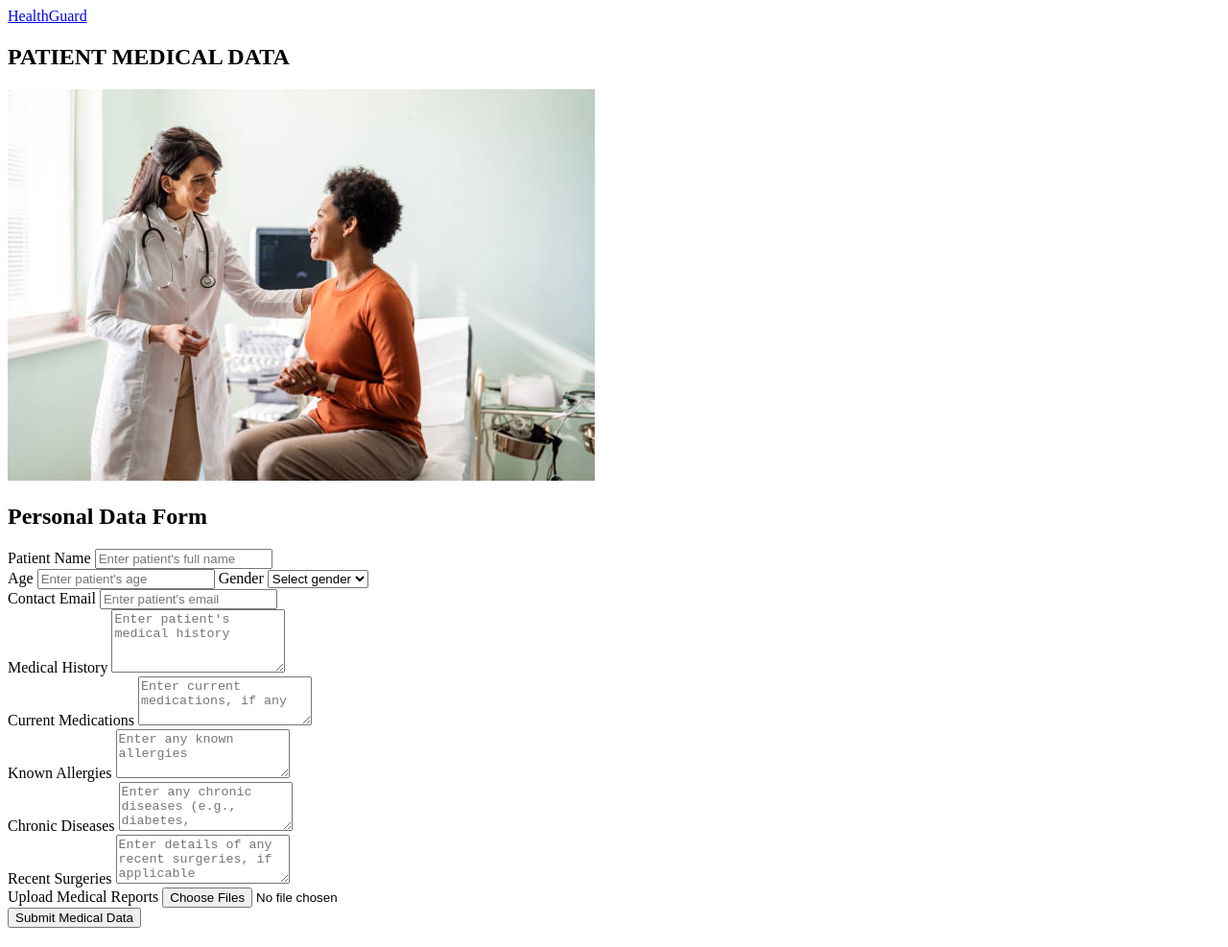
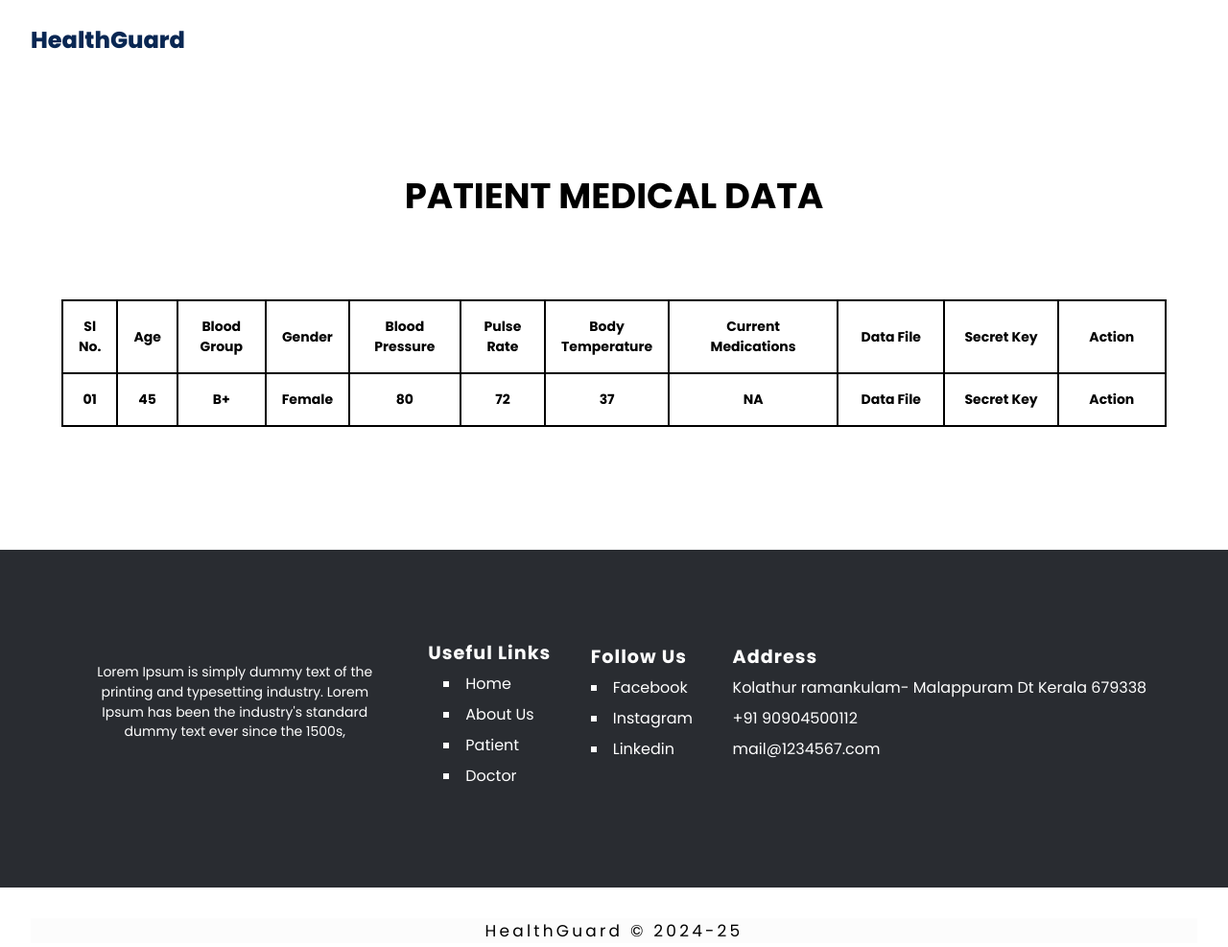
Before and after one commit to SOURAVSHARMA-16/Hospital_Management, a plain HTML site: page templates/patient-medical-data.html in a window 1280 px wide. Shown: the top 987 px of the page at 96% size. Drawn offline with Linux system fonts and the light colour scheme.

Commit message:
patient upload and medical data

```diff
--- /dev/null
+++ b/static/css/patient.css
@@ -0,0 +1,236 @@
+@import url('https://fonts.googleapis.com/css2?family=Poppins:ital,wght@0,100;0,200;0,300;0,400;0,500;0,600;0,700;0,800;0,900;1,100;1,200;1,300;1,400;1,500;1,600;1,700;1,800;1,900&display=swap');
+
+* {
+    /* box-sizing: border-box;
+    -webkit-box-sizing: border-box;
+    -moz-box-sizing: border-box;
+    -o-box-sizing: border-box;
+    -ms-box-sizing: border-box; */
+    box-sizing: border-box;
+    margin: 0;
+    padding: 0;
+    font-family: 'Poppins', sans-serif;
+}
+
+body {
+    font-size: 14px;
+    background: #fff;
+    margin: 0 auto;
+    overflow-x: hidden;
+    font-family: poppins;
+}
+
+a {
+    text-decoration: none;
+}
+
+li {
+    list-style: none;
+}
+
+.header {
+    height: 3rem;
+    padding: 1.5rem 2rem;
+}
+
+.navbar {
+    display: flex;
+}
+
+.logo {
+    font-size: 1.5rem;
+    font-weight: 800;
+    color: #092753;
+}
+
+.patient-data .patient_img {
+    width: 100%;
+    height: 100vh;
+    margin-top: 2rem;
+}
+
+.container {
+    margin: 5rem;
+    background: rgb(229 229 229 / 25%);
+    box-shadow: 0 8px 32px 0 rgba(31, 38, 135, 0.37);
+    backdrop-filter: blur(4px);
+    -webkit-backdrop-filter: blur(4px);
+    border-radius: 10px;
+    border: 1px solid rgba(255, 255, 255, 0.18);
+    top: 0;
+    left: 0;
+    position: absolute;
+    transform: translate(10%, 20%);
+    padding: 2rem;
+    width: 80rem;
+}
+
+
+.container h2 {
+    font-size: 35px;
+    text-transform: uppercase;
+    margin: 3rem 30rem;
+}
+
+.container span{
+    margin: 3rem;
+    font-size: 18px;
+    font-weight: 500;
+}
+
+.container form {
+    gap: 2rem;
+    width: 44rem;
+    display: grid;
+    grid-template-columns: 1fr, 1fr;
+    margin-left: 3rem;
+}
+
+
+.container form input, select {
+    grid-column: span 1;
+    padding: 10px 7px;
+    width: 34rem;
+    border-radius: 9px;
+    border: none;
+    font-size: 18px;
+
+}
+
+.container form input #medication, button{
+    grid-column: span 2;
+}
+
+form button{
+    margin-left: 55rem;
+    padding: 0.75rem;
+    width: 15rem;
+    border-radius: 10px;
+    background-color: beige;
+    text-transform: uppercase;
+    font-weight: 800;
+    font-size: 17px;
+}
+
+
+/* Medical Data */
+
+.container-p{
+    display: flex;
+    flex-direction: column;
+    justify-content: center;
+    align-items: center;
+    margin: 8rem 4rem;
+}
+
+.container-p h2{
+    margin-bottom: 5rem;
+    font-size: 37px;
+}
+table, th{
+    border: 2px solid black;
+    border-collapse: collapse;
+}
+th{
+    padding: 1rem;
+}
+
+#footer {
+    margin-top: 3rem;
+    padding: 3rem;
+    background-color: #292c31;
+    color: #fff;
+}
+
+.row {
+    display: flex;
+    justify-content: space-around;
+    margin: 3rem 1rem;
+}
+
+.footer-about {
+    width: 20rem;
+    height: 10rem;
+    text-align: center;
+}
+
+.footer-about p {
+    line-height: 1.3rem;
+}
+
+.useful-link {
+    line-height: 1.5rem;
+}
+
+.useful-link h4 {
+    font-size: 1.2rem;
+    letter-spacing: 1px;
+}
+
+.use-links {
+    margin-left: 1rem;
+    color: black !important
+}
+
+.use-links li {
+    list-style: square;
+    margin-top: .5rem;
+    font-size: 1rem;
+    color: #fff;
+}
+
+.use-links a {
+    color: #fff;
+}
+
+.social-links {
+    line-height: 2rem;
+}
+
+.social-links h4 {
+    font-size: 1.2rem;
+    letter-spacing: 1px;
+}
+
+.social-icons li {
+    list-style: square;
+    font-size: 1rem;
+    color: #fff;
+}
+
+.social-icons a {
+    color: #fff;
+}
+
+.address {
+    line-height: 2rem;
+}
+
+.address h4 {
+    font-size: 1.2rem;
+    letter-spacing: 1px;
+}
+
+.address-links li {
+    font-size: 1rem;
+    color: #fff;
+}
+
+.address-links a {
+    color: #fff;
+}
+
+.copy-right-sec {
+    background: #fcfcfc;
+    text-align: center;
+    font-size: 17px;
+    letter-spacing: .2rem;
+}
+
+#copy-right {
+    padding: 2rem;
+}
+
+.copy-right-sec a {
+    font-weight: 500;
+}
--- a/templates/patient-medical-data.html
+++ b/templates/patient-medical-data.html
@@ -5,8 +5,8 @@
     <meta charset="UTF-8">
     <meta name="viewport" content="width=device-width, initial-scale=1.0">
     <title> Health Guard | Registration </title>
-
     <!-- <link rel="stylesheet" href="../static/css/style.css"> -->
+    <link rel="stylesheet" href="../static/css/patient.css">
 
 </head>
 
@@ -17,82 +17,40 @@
         </div>
     </div>
 
+    <!--=== Content Part ===-->
+    <section class="patient-data">
+        <!-- <img class="home-icon-p" src="../static/images/patient-home.jpg" alt=""> -->
+        <div class="container-p">
+            <h2>PATIENT MEDICAL DATA</h2>
+            <table>
+                <tr>
+                    <th style="width: 1rem;">Sl No.</th>
+                    <th style="width: 2rem;">Age</th>
+                    <th style="width: 7rem;">Blood Group</th>
+                    <th style="width: 3rem;">Gender</th>
+                    <th style="width: 9rem;">Blood Pressure</th>
+                    <th style="width: 7rem;">Pulse Rate</th>
+                    <th style="width: 5rem;">Body Temperature</th>
+                    <th style="width: 16rem;">Current Medications</th>
+                    <th style="width: 11rem;">Data File</th>
+                    <th style="width: 11rem;">Secret Key</th>
+                    <th style="width: 10rem;">Action</th>
+                </tr>
+                <tr>
+                    <th>01</th>
+                    <th>45</th>
+                    <th>B+</th>
+                    <th>Female</th>
+                    <th>80</th>
+                    <th>72</th>
+                    <th>37</th>
+                    <th>NA</th>
+                    <th>Data File</th>
+                    <th>Secret Key</th>
+                    <th>Action</th>
+                </tr>
+            </table>
 
-    <h2 class="title">PATIENT MEDICAL DATA</h2>
-
-    <!--=== Content Part ===-->
-
-    <section class="patient-data">
-        <img class="home-icon-p" src="../static/images/patient-home.jpg" alt="">
-        <div class="container">
-            <h2>Personal Data Form</h2>
-            <form action="" method="POST">
-                <div>
-                     <!-- Patient's Name -->
-                     <label for="name">Patient Name</label>
-                     <input type="text" id="name" name="name" placeholder="Enter patient's full name" required>
-                </div>
-
-                <div>
-                <!-- Age -->
-                <label for="age">Age</label>
-                <input type="number" id="age" name="age" placeholder="Enter patient's age" required>
-
-                <!-- Gender -->
-                <label for="gender">Gender</label>
-                <select id="gender" name="gender" required>
-                    <option value="">Select gender</option>
-                    <option value="male">Male</option>
-                    <option value="female">Female</option>
-                    <option value="other">Other</option>
-                </select>
-                </div>
-
-                <div>
-                    <!-- Contact Email -->
-                    <label for="email">Contact Email</label>
-                    <input type="email" id="email" name="email" placeholder="Enter patient's email" required>
-                </div>
-
-                <div>
-                    <!-- Medical History -->
-                    <label for="medical_history">Medical History</label>
-                    <textarea id="medical_history" name="medical_history" placeholder="Enter patient's medical history" rows="4" required></textarea>
-                </div>
-
-                <div>
-                    <!-- Current Medications -->
-                    <label for="medications">Current Medications</label>
-                    <textarea id="medications" name="medications" placeholder="Enter current medications, if any" rows="3" required></textarea>
-                </div>
-
-                <div>
-                     <!-- Known Allergies -->
-                     <label for="allergies">Known Allergies</label>
-                     <textarea id="allergies" name="allergies" placeholder="Enter any known allergies" rows="3"></textarea>
-                </div>
-
-                <div>
-                    <!-- Chronic Diseases -->
-                    <label for="chronic_diseases">Chronic Diseases</label>
-                    <textarea id="chronic_diseases" name="chronic_diseases" placeholder="Enter any chronic diseases (e.g., diabetes, hypertension)" rows="3"></textarea>
-                </div>
-
-                <div>
-                    <!-- Recent Surgeries -->
-                    <label for="recent_surgeries">Recent Surgeries</label>
-                    <textarea id="recent_surgeries" name="recent_surgeries" placeholder="Enter details of any recent surgeries, if applicable" rows="3"></textarea>
-                </div>
-
-                <div>
-                    <!-- Upload Medical Reports -->
-                    <label for="file">Upload Medical Reports</label>
-                    <input type="file" id="file" name="file" multiple required>
-                </div>
-
-                <!-- Submit Button -->
-                <button type="submit">Submit Medical Data</button>
-            </form>
         </div>
     </section>
 
```
Also changed, not shown: templates/doctor-registration.html (+1 -1 lines), templates/doctor.html (+3 -3 lines), templates/patient-personal-data.html (+13 -19 lines), templates/patient-registration.html (+1 -1 lines), templates/patient.html (+1 -1 lines), 4 other files.
